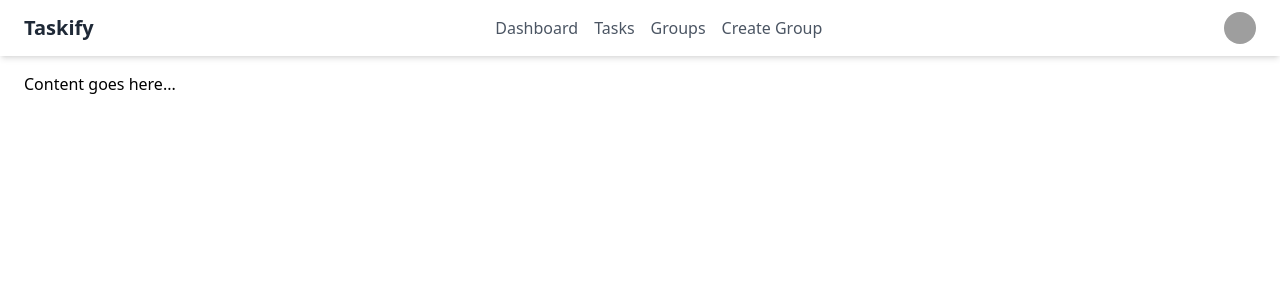
After one commit to phitronio/SDT-Django, a Django app: template task-management/users/templates/admin/dashboard.html in a window 1280 px wide. The commit adds this page. Shown: the top 300 px of the page. Run offline with Django 5.2, Linux system fonts and the light colour scheme; the template is opened without the code that fills it, so the values that code supplies are empty; grey boxes are pictures that could not be loaded.

Commit message:
12.2 Assign Default role and create admin View

```diff
--- a/task-management/static/css/output.css
+++ b/task-management/static/css/output.css
@@ -628,6 +628,10 @@ video {
   position: sticky;
 }
 
+.right-0 {
+  right: 0px;
+}
+
 .mx-auto {
   margin-left: auto;
   margin-right: auto;
@@ -649,12 +653,20 @@ video {
   margin-bottom: 2rem;
 }
 
+.ml-4 {
+  margin-left: 1rem;
+}
+
 .mr-2 {
   margin-right: 0.5rem;
 }
 
 .mt-2 {
   margin-top: 0.5rem;
+}
+
+.mt-4 {
+  margin-top: 1rem;
 }
 
 .mt-8 {
@@ -716,6 +728,10 @@ video {
 
 .w-2 {
   width: 0.5rem;
+}
+
+.w-48 {
+  width: 12rem;
 }
 
 .w-6 {
@@ -792,6 +808,12 @@ video {
   margin-left: calc(-0.5rem * calc(1 - var(--tw-space-x-reverse)));
 }
 
+.space-x-4 > :not([hidden]) ~ :not([hidden]) {
+  --tw-space-x-reverse: 0;
+  margin-right: calc(1rem * var(--tw-space-x-reverse));
+  margin-left: calc(1rem * calc(1 - var(--tw-space-x-reverse)));
+}
+
 .space-y-4 > :not([hidden]) ~ :not([hidden]) {
   --tw-space-y-reverse: 0;
   margin-top: calc(1rem * calc(1 - var(--tw-space-y-reverse)));
@@ -825,12 +847,12 @@ video {
   border-radius: 0.375rem;
 }
 
+.rounded-sm {
+  border-radius: 0.125rem;
+}
+
 .rounded-xl {
   border-radius: 0.75rem;
-}
-
-.rounded-sm {
-  border-radius: 0.125rem;
 }
 
 .border {
@@ -930,6 +952,11 @@ video {
   background-color: rgb(234 179 8 / var(--tw-bg-opacity, 1));
 }
 
+.object-cover {
+  -o-object-fit: cover;
+     object-fit: cover;
+}
+
 .p-2 {
   padding: 0.5rem;
 }
@@ -956,6 +983,16 @@ video {
   padding-right: 0.75rem;
 }
 
+.px-4 {
+  padding-left: 1rem;
+  padding-right: 1rem;
+}
+
+.px-6 {
+  padding-left: 1.5rem;
+  padding-right: 1.5rem;
+}
+
 .py-1 {
   padding-top: 0.25rem;
   padding-bottom: 0.25rem;
@@ -964,6 +1001,16 @@ video {
 .py-2 {
   padding-top: 0.5rem;
   padding-bottom: 0.5rem;
+}
+
+.py-3 {
+  padding-top: 0.75rem;
+  padding-bottom: 0.75rem;
+}
+
+.py-4 {
+  padding-top: 1rem;
+  padding-bottom: 1rem;
 }
 
 .pb-2 {
@@ -987,6 +1034,11 @@ video {
 .text-sm {
   font-size: 0.875rem;
   line-height: 1.25rem;
+}
+
+.text-xl {
+  font-size: 1.25rem;
+  line-height: 1.75rem;
 }
 
 .text-xs {
@@ -1019,6 +1071,16 @@ video {
 .text-gray-500 {
   --tw-text-opacity: 1;
   color: rgb(107 114 128 / var(--tw-text-opacity, 1));
+}
+
+.text-gray-600 {
+  --tw-text-opacity: 1;
+  color: rgb(75 85 99 / var(--tw-text-opacity, 1));
+}
+
+.text-gray-700 {
+  --tw-text-opacity: 1;
+  color: rgb(55 65 81 / var(--tw-text-opacity, 1));
 }
 
 .text-gray-800 {
@@ -1057,6 +1119,18 @@ video {
   box-shadow: var(--tw-ring-offset-shadow, 0 0 #0000), var(--tw-ring-shadow, 0 0 #0000), var(--tw-shadow);
 }
 
+.shadow-lg {
+  --tw-shadow: 0 10px 15px -3px rgb(0 0 0 / 0.1), 0 4px 6px -4px rgb(0 0 0 / 0.1);
+  --tw-shadow-colored: 0 10px 15px -3px var(--tw-shadow-color), 0 4px 6px -4px var(--tw-shadow-color);
+  box-shadow: var(--tw-ring-offset-shadow, 0 0 #0000), var(--tw-ring-shadow, 0 0 #0000), var(--tw-shadow);
+}
+
+.shadow-md {
+  --tw-shadow: 0 4px 6px -1px rgb(0 0 0 / 0.1), 0 2px 4px -2px rgb(0 0 0 / 0.1);
+  --tw-shadow-colored: 0 4px 6px -1px var(--tw-shadow-color), 0 2px 4px -2px var(--tw-shadow-color);
+  box-shadow: var(--tw-ring-offset-shadow, 0 0 #0000), var(--tw-ring-shadow, 0 0 #0000), var(--tw-shadow);
+}
+
 .shadow-sm {
   --tw-shadow: 0 1px 2px 0 rgb(0 0 0 / 0.05);
   --tw-shadow-colored: 0 1px 2px 0 var(--tw-shadow-color);
@@ -1076,7 +1150,25 @@ video {
   background-color: rgb(243 244 246 / var(--tw-bg-opacity, 1));
 }
 
+.hover\:text-gray-800:hover {
+  --tw-text-opacity: 1;
+  color: rgb(31 41 55 / var(--tw-text-opacity, 1));
+}
+
+.focus\:outline-none:focus {
+  outline: 2px solid transparent;
+  outline-offset: 2px;
+}
+
 @media (min-width: 768px) {
+  .md\:flex {
+    display: flex;
+  }
+
+  .md\:hidden {
+    display: none;
+  }
+
   .md\:grid-cols-2 {
     grid-template-columns: repeat(2, minmax(0, 1fr));
   }
--- /dev/null
+++ b/task-management/users/templates/admin/dashboard.html
@@ -0,0 +1,130 @@
+{% load static %}
+<!DOCTYPE html>
+<html lang="en">
+  <head>
+    <meta charset="UTF-8" />
+    <meta name="viewport" content="width=device-width, initial-scale=1.0" />
+    <title>Document</title>
+    <link rel="stylesheet" href="{% static 'css/output.css' %}" />
+  </head>
+  <body>
+    <header class="bg-white shadow-md">
+      <nav class="container mx-auto px-6 py-3">
+        <div class="flex justify-between items-center">
+          <a href="index.html" class="text-xl font-bold text-gray-800"
+            >Taskify</a
+          >
+          <div class="hidden md:flex space-x-4">
+            <a
+              href="admin-dashboard.html"
+              class="text-gray-600 hover:text-gray-800"
+              >Dashboard</a
+            >
+            <a href="#" class="text-gray-600 hover:text-gray-800">Tasks</a>
+            <a href="group-list.html" class="text-gray-600 hover:text-gray-800"
+              >Groups</a
+            >
+            <a
+              href="create-group.html"
+              class="text-gray-600 hover:text-gray-800"
+              >Create Group</a
+            >
+          </div>
+          <div class="flex items-center">
+            <div class="relative">
+              <button
+                id="user-menu-button"
+                class="flex items-center focus:outline-none"
+              >
+                <img
+                  class="h-8 w-8 rounded-full object-cover"
+                  src="https://placekitten.com/100/100"
+                  alt="User avatar"
+                />
+              </button>
+              <div
+                id="user-menu"
+                class="absolute right-0 mt-2 w-48 bg-white rounded-md shadow-lg py-1 hidden"
+              >
+                <a
+                  href="manager-dashboard.html"
+                  class="block px-4 py-2 text-sm text-gray-700 hover:bg-gray-100"
+                  >Dashboard</a
+                >
+                <form method="post" action="logout.html">
+                  <button
+                    class="block px-4 py-2 text-sm text-gray-700 hover:bg-gray-100"
+                  >
+                    Logout
+                  </button>
+                </form>
+              </div>
+            </div>
+            <div class="md:hidden ml-4">
+              <button
+                id="menu-toggle"
+                class="text-gray-600 hover:text-gray-800 focus:outline-none"
+              >
+                <svg
+                  class="h-6 w-6"
+                  fill="none"
+                  stroke="currentColor"
+                  viewBox="0 0 24 24"
+                  xmlns="http://www.w3.org/2000/svg"
+                >
+                  <path
+                    stroke-linecap="round"
+                    stroke-linejoin="round"
+                    stroke-width="2"
+                    d="M4 6h16M4 12h16m-7 6h7"
+                  ></path>
+                </svg>
+              </button>
+            </div>
+          </div>
+        </div>
+        <div id="mobile-menu" class="md:hidden hidden mt-4">
+          <a href="#" class="block py-2 text-gray-600 hover:text-gray-800"
+            >Dashboard</a
+          >
+          <a href="#" class="block py-2 text-gray-600 hover:text-gray-800"
+            >Tasks</a
+          >
+          <a href="#" class="block py-2 text-gray-600 hover:text-gray-800"
+            >Groups</a
+          >
+          <a href="#" class="block py-2 text-gray-600 hover:text-gray-800"
+            >Create Group</a
+          >
+        </div>
+      </nav>
+    </header>
+
+    <main>
+      <div class="container mx-auto px-6 py-4">
+        <p>Content goes here...</p>
+      </div>
+    </main>
+
+    <script>
+      document
+        .getElementById("menu-toggle")
+        .addEventListener("click", function () {
+          document.getElementById("mobile-menu").classList.toggle("hidden");
+        });
+
+      document
+        .getElementById("user-menu-button")
+        .addEventListener("click", function () {
+          document.getElementById("user-menu").classList.toggle("hidden");
+        });
+
+      // Close the dropdown when clicking outside
+      window.addEventListener("click", function (e) {
+        if (!document.getElementById("user-menu-button").contains(e.target)) {
+          document.getElementById("user-menu").classList.add("hidden");
+        }
+      });
+    </script>
+  </body>
+</html>
--- a/task-management/users/urls.py
+++ b/task-management/users/urls.py
@@ -1,9 +1,10 @@
 from django.urls import path
-from users.views import sign_up, sign_in, sign_out, activate_user
+from users.views import sign_up, sign_in, sign_out, activate_user, admin_dashboard
 
 urlpatterns = [
     path('sign-up/', sign_up, name='sign-up'),
     path('sign-in/', sign_in, name='sign-in'),
     path('sign-out/', sign_out, name='logout'),
-    path('activate/<int:user_id>/<str:token>/', activate_user)
+    path('activate/<int:user_id>/<str:token>/', activate_user),
+    path('admin/dashboard/', admin_dashboard, name='admin-dashboard')
 ]
--- a/task-management/users/views.py
+++ b/task-management/users/views.py
@@ -59,7 +59,8 @@ def activate_user(request, user_id, token):
     except User.DoesNotExist:
         return HttpResponse('User not found')
 
-
+def admin_dashboard(request):
+    return render(request, 'admin/dashboard.html')
 """
 
     Admin
```
Also changed, not shown: task-management/users/signals.py (+8 -1 lines).
